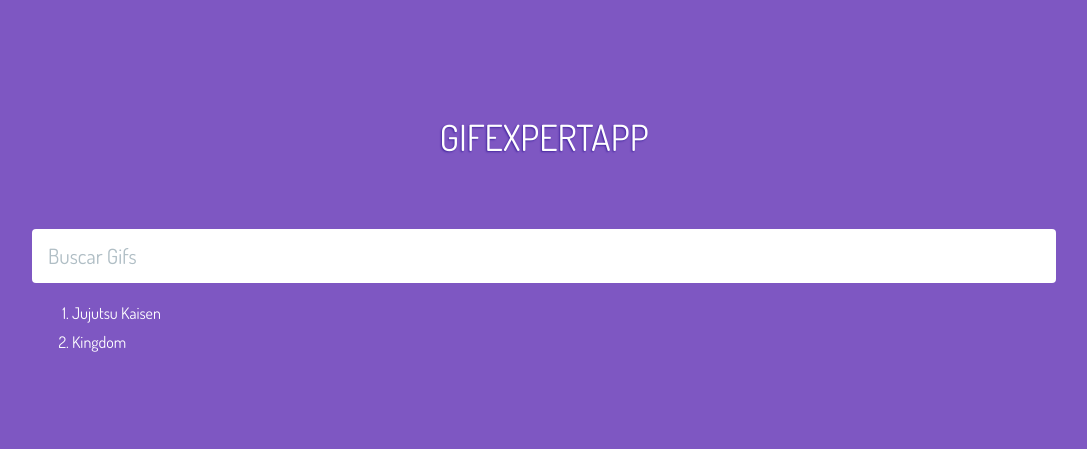
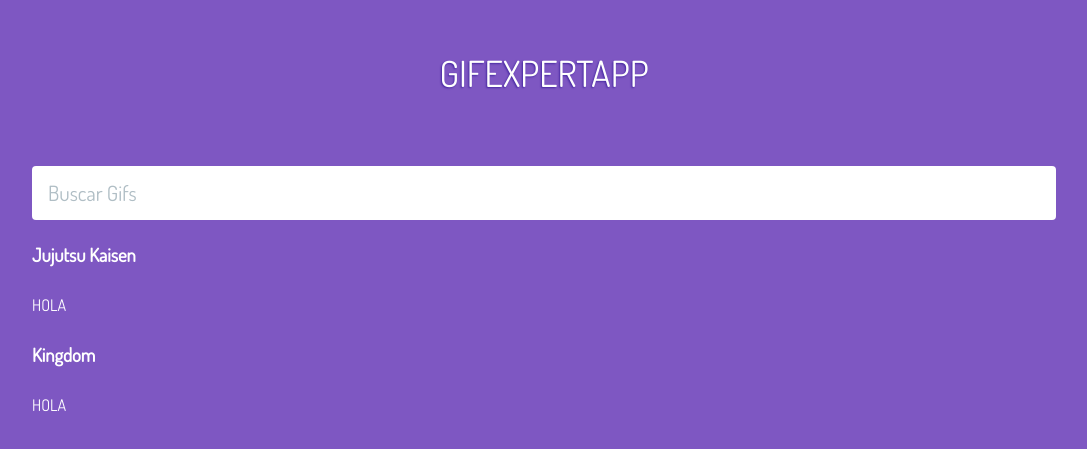
Before and after one commit to XnJaca/ReactJs, a React (Vite) app in the folder Gif-expert-app/: page / in a window 1280 px wide. Shown: the part 163-612 px from the top of the page, without its empty margins (104-1191 px from the left). Built offline with nearby package versions, Linux system fonts and the light colour scheme.

Commit message:
Separando el listado de gifs en un componente.

```diff
--- a/Gif-expert-app/src/GifExpertApp.jsx
+++ b/Gif-expert-app/src/GifExpertApp.jsx
@@ -1,38 +1,29 @@
 import { useState } from "react";
 import { AddCategory } from "./components/AddCategory";
+import { GifGrid } from "./components/GifGrid";
 
 export const GifExpertApp = () => {
   //Hook que mantiene el stado
   const [categories, setCategories] = useState(["Jujutsu Kaisen", "Kingdom"]);
 
   const onAddCategory = (newCategory) => {
-
     if (categories.includes(newCategory)) return;
-
-    // setCategories( categories.concat("Lol") );
-    setCategories([ newCategory, ...categories] );
-    // setCategories( cat => [...cat, 'NewCategory']);
+    setCategories([newCategory, ...categories]);
   };
 
   return (
     <div className="Wrapper">
       <h1 className="Title">GIFEXPERTAPP</h1>
 
-      {/* Input */}
-      {/* <AddCategory setCategories={ setCategories }></AddCategory> */}
+      <AddCategory
+        onNewCategory={(value) => onAddCategory(value)}
+      ></AddCategory>
 
-      <AddCategory onNewCategory={ (value) => onAddCategory( value )  }></AddCategory>
-
-
-      {/* Listado de Gifs */}
       <div className="listGif">
-        <ol>
-          {categories.map((category) => {
-            return <li key={category}> {category}</li>;
-          })}
-        </ol>
+        {categories.map((category) => (
+          <GifGrid key={category} category={category} />
+        ))}
       </div>
-      {/* Gif Item */}
     </div>
   );
 };
--- /dev/null
+++ b/Gif-expert-app/src/components/GifGrid.jsx
@@ -0,0 +1,11 @@
+import React from 'react'
+
+export const GifGrid = ({category}) => {
+
+  return (
+   <>
+        <h3> { category }</h3>
+        <p> HOLA </p>
+   </>
+  )
+}
--- a/Gif-expert-app/src/styles.css
+++ b/Gif-expert-app/src/styles.css
@@ -42,6 +42,12 @@
 
 html {
   font-size: 10px;
+}
+
+
+h1,
+h2,h3,h4,p{
+  color: white;
 }
 
 #root {
```
